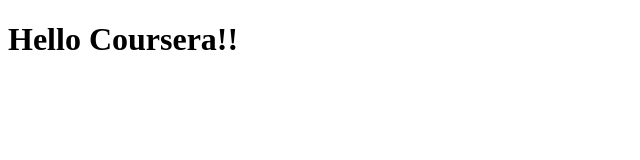
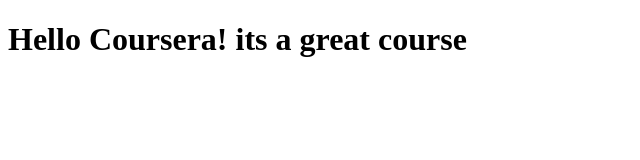
Before and after one commit to raulnaldo/coursera-test, a plain HTML site: page site/index.html in a window 1280 px wide. Shown: the whole page, without its empty margins (0-640 px from the left). Drawn offline with Linux system fonts and the light colour scheme.

Commit message:
My first page

```diff
--- a/site/index.html
+++ b/site/index.html
@@ -4,6 +4,6 @@
 	<title>Hello Coursera!!</title>
 </head>
 <body>
-<h1>Hello Coursera!!</h1>
+<h1>Hello Coursera! its a great course</h1>
 </body>
 </html>
```
